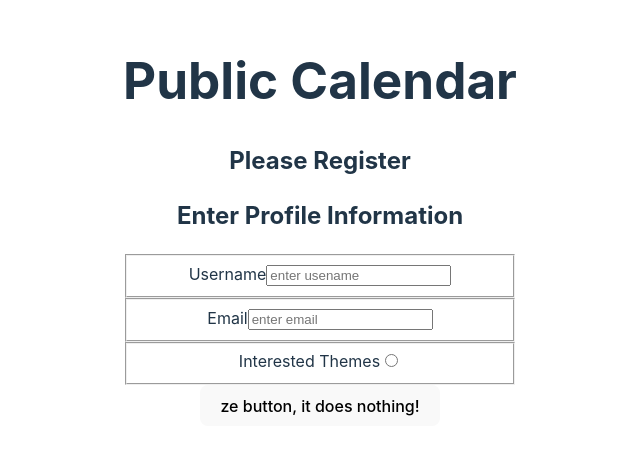
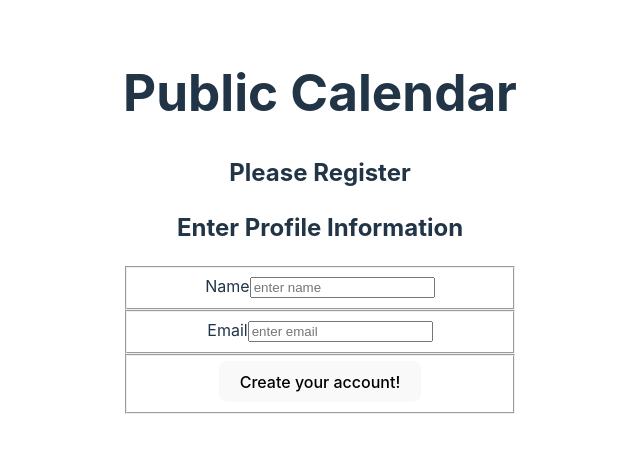
Before and after one commit to TheAdameia/public-calendar, a React (Vite) app: page /register in a window 1280 px wide. Shown: the part 178-632 px from the top of the page, without its empty margins (320-960 px from the left). Built offline with nearby package versions, Linux system fonts and the light colour scheme.

Commit message:
crud achieved

```diff
--- a/src/components/Authorization/Register.jsx
+++ b/src/components/Authorization/Register.jsx
@@ -2,6 +2,7 @@ import { ProfileForm } from "../forms/ProfileForm"
 
 
 export const Register = () => {
+    const newUser = true
 
     return (
         <main>
@@ -9,10 +10,7 @@ export const Register = () => {
                 <h1>Public Calendar</h1>
                 <h2>Please Register</h2>
             </form>
-            <ProfileForm />
-            <button
-                type="submit"
-            >ze button, it does nothing!</button>
+            <ProfileForm newUser={newUser}/>
         </main>
     )
 }
--- a/src/components/events/Event.jsx
+++ b/src/components/events/Event.jsx
@@ -1,8 +1,15 @@
-import { useNavigate } from "react-router-dom"
+import { useNavigate, useParams } from "react-router-dom"
+import { deleteEvent } from "../../services/eventServices"
 
 
-export const Event = ({ currentUser, eventObject, showAllEvents,showUsersOwnedEvents, showUsersTrackedEvents }) => {
+export const Event = ({ currentUser, eventObject, showAllEvents,showUsersOwnedEvents, showUsersTrackedEvents, getAndSetEvents }) => {
     const navigate = useNavigate()
+
+    const handleDelete = () => {
+        deleteEvent(eventObject.id).then(() => {
+            getAndSetEvents()
+        })
+    }
 
     return (
         <section>
@@ -28,7 +35,7 @@ export const Event = ({ currentUser, eventObject, showAllEvents,showUsersOwnedEv
                 { showUsersOwnedEvents ?
                     <>
                         <button
-                            onClick={() => {navigate("/myevents/editevent")}}
+                            onClick={() => {navigate(`/myevents/${eventObject.id}`)}}
                         >Edit Event</button>
                     </> :
                     ""
@@ -36,13 +43,24 @@ export const Event = ({ currentUser, eventObject, showAllEvents,showUsersOwnedEv
                 { showUsersOwnedEvents ?
                     <>
                         <button
-                            onClick={console.log("quack")}
+                            onClick={handleDelete}
                         >Delete Event</button>
                     </> :
                     ""
                 }
-                <button>Track Event</button>
-                <button>Untrack Event</button>
+                { showAllEvents ?
+                    <>
+                        <button>Track Event</button>
+                    </> :
+                    ""
+                }
+                { showAllEvents ?
+                    <>
+                        <button>Untrack Event</button>
+                    </> :
+                    ""
+                }
+
             </footer>
         </section>
     )
--- a/src/components/events/EventsList.jsx
+++ b/src/components/events/EventsList.jsx
@@ -50,6 +50,7 @@ export const EventsList = ({ currentUser, showAllEvents,showUsersOwnedEvents, sh
                             showAllEvents={showAllEvents}
                             showUsersOwnedEvents={showUsersOwnedEvents}
                             showUsersTrackedEvents={showUsersTrackedEvents}
+                            getAndSetEvents={getAndSetEvents}
                         />
                     )
                 })}
--- a/src/components/forms/EventForm.jsx
+++ b/src/components/forms/EventForm.jsx
@@ -1,12 +1,14 @@
 import { useState } from "react"
-import { useNavigate } from "react-router-dom"
-import { postEvent } from "../../services/eventServices"
+import { useNavigate, useParams } from "react-router-dom"
+import { postEvent, updateEvent } from "../../services/eventServices"
 
 
 export const EventForm = ({ currentUser, userCreateEvent, userEditEvent }) => {
     const [eventEntry, setEventEntry] = useState({address: "", startTime: "", endTime: "", description: "", theme: ""})
 
     const navigate = useNavigate()
+    const eventId = useParams()
+    // useParams() is so cursed.
 
     const handleSave = (event) => {
         event.preventDefault()
@@ -24,7 +26,19 @@ export const EventForm = ({ currentUser, userCreateEvent, userEditEvent }) => {
     }
 
     const handleEdit = (event) => {
-        console.log("herp derp")
+        event.preventDefault()
+        const updateEventEntry = {
+            id: parseInt(eventId.eventId),
+            eventCreator: currentUser.id,
+            address: eventEntry.address,
+            startTime: eventEntry.startTime,
+            endTime: eventEntry.endTime,
+            theme: eventEntry.theme,
+            description: eventEntry.description
+        }
+        updateEvent(updateEventEntry).then(() => {
+            navigate("/viewevents")
+        })
     }
 
     return (
--- a/src/components/forms/ProfileForm.jsx
+++ b/src/components/forms/ProfileForm.jsx
@@ -1,15 +1,38 @@
+import { useState } from "react"
+import { useNavigate } from "react-router-dom"
+import { postUser } from "../../services/userServices"
 
+export const ProfileForm = ({ newUser }) => {
+    const [userProfile, setUserProfile] = useState({theme: "none"})
 
-export const ProfileForm = () => {
+    const navigate = useNavigate()
+
+    const handleSave = (event) => {
+        event.preventDefault()
+        const newUserEntry = {
+            name: userProfile.name,
+            email: userProfile.email
+        }
+        postUser(newUserEntry).then(() => {
+            navigate("/")
+        })
+    }
+
     return (
         <form>
             <h2>Enter Profile Information</h2>
             <fieldset>
                 <div className="">
-                    <label>Username</label>
+                    <label>Name</label>
                     <input
                         type="text"
-                        placeholder="enter usename"
+                        placeholder="enter name"
+                        required
+                        onChange={(event) => {
+                            const userCopy = {...userProfile}
+                            userCopy.name = event.target.value
+                            setUserProfile(userCopy)
+                        }}
                     />
                 </div>
             </fieldset>
@@ -19,17 +42,33 @@ export const ProfileForm = () => {
                     <input
                         type="email"
                         placeholder="enter email"
+                        required
+                        onChange={(event) => {
+                            const userCopy = {...userProfile}
+                            userCopy.email = event.target.value
+                            setUserProfile(userCopy)
+                        }}
                     />
                 </div>
             </fieldset>
-            <fieldset>
+            {/* <fieldset>
                 <div className="">
-                    <label>Interested Themes</label>
+                    <label>Favorite Theme</label>
                     <input
-                        type="radio"
-                        name="Themes go here? map and return checkboxes or do a dropdown"
+                        type="text"
+                        placeholder="The one theme you're most interested in!"
                     />
                 </div>
+            </fieldset> */}
+            <fieldset>
+            { newUser ?
+                <>
+                    <button onClick={handleSave}>Create your account!</button>
+                </> :
+                <>
+                    <button>Edit profile</button>
+                </>
+            }
             </fieldset>
         </form>
     )
--- a/src/components/views/UserViews.jsx
+++ b/src/components/views/UserViews.jsx
@@ -26,7 +26,7 @@ export const UserViews = ({ currentUser }) => {
                 </Route>
                 <Route path="myevents">
                     <Route index element={<MyEvents currentUser={currentUser}/>} />
-                    <Route path="editevent" element={<EditEvent currentUser={currentUser}/>} />
+                    <Route path=":eventId" element={<EditEvent currentUser={currentUser}/>} />
                     <Route path="editprofile" element={<EditProfile currentUser={currentUser}/>} />
                 </Route>
             </Route>
--- a/src/services/eventServices.jsx
+++ b/src/services/eventServices.jsx
@@ -19,20 +19,20 @@ export const postEvent = (event) => {
 
 
 // PUT
-export const updateEvent = (event) => {
-    return fetch(`http://localhost:8088/events/${event.id}`, {
+export const updateEvent = (eventObject) => {
+    return fetch(`http://localhost:8088/events/${eventObject.id}`, {
         method: "PUT",
         headers: {
             "Content-Type": "application/json"
         },
-        body: JSON.stringify(event)
+        body: JSON.stringify(eventObject)
     })
 }
 
 
 // DELETE
-export const deleteEvent = (eventId) => {
-    return fetch(`http://localhost:8088/events/${eventId}`, {
+export const deleteEvent = (eventObjectId) => {
+    return fetch(`http://localhost:8088/events/${eventObjectId}`, {
         method: "DELETE",
     })
 }
```
Also changed, not shown: src/checklist_structure.txt.
